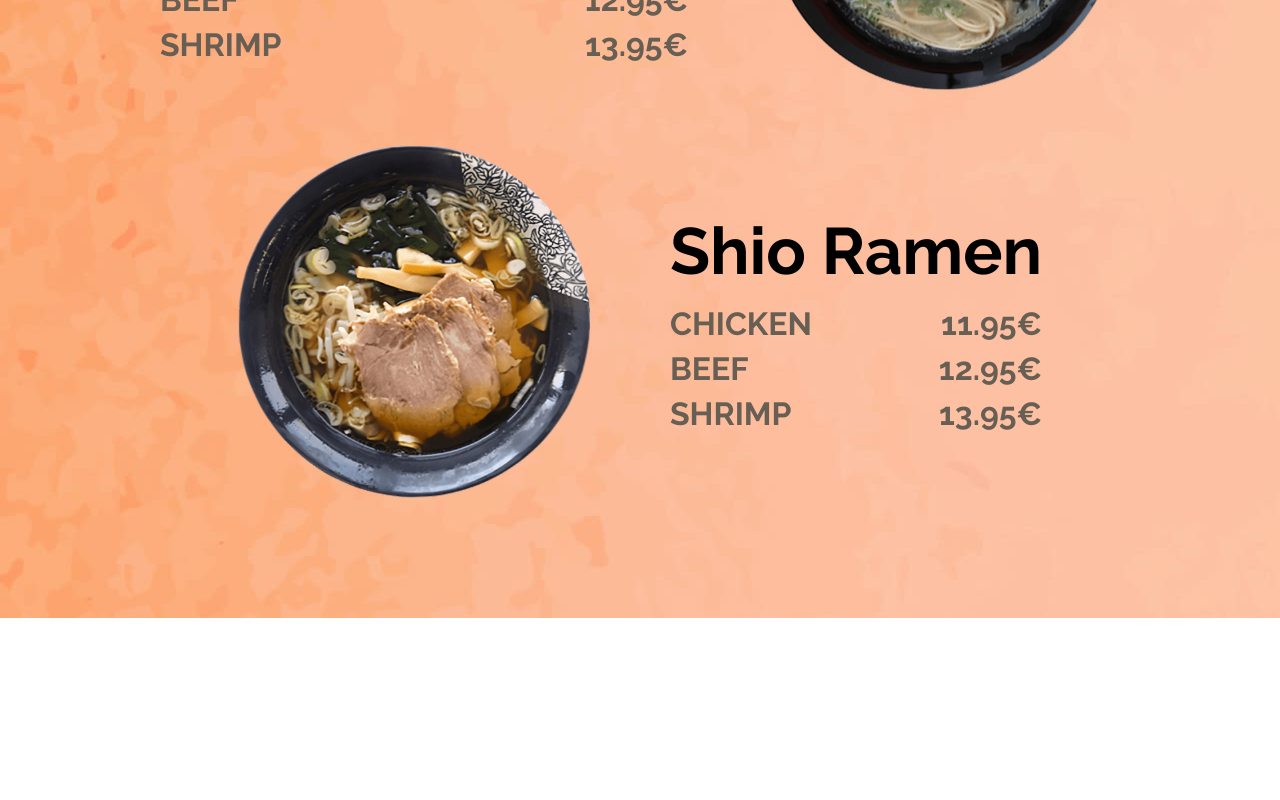
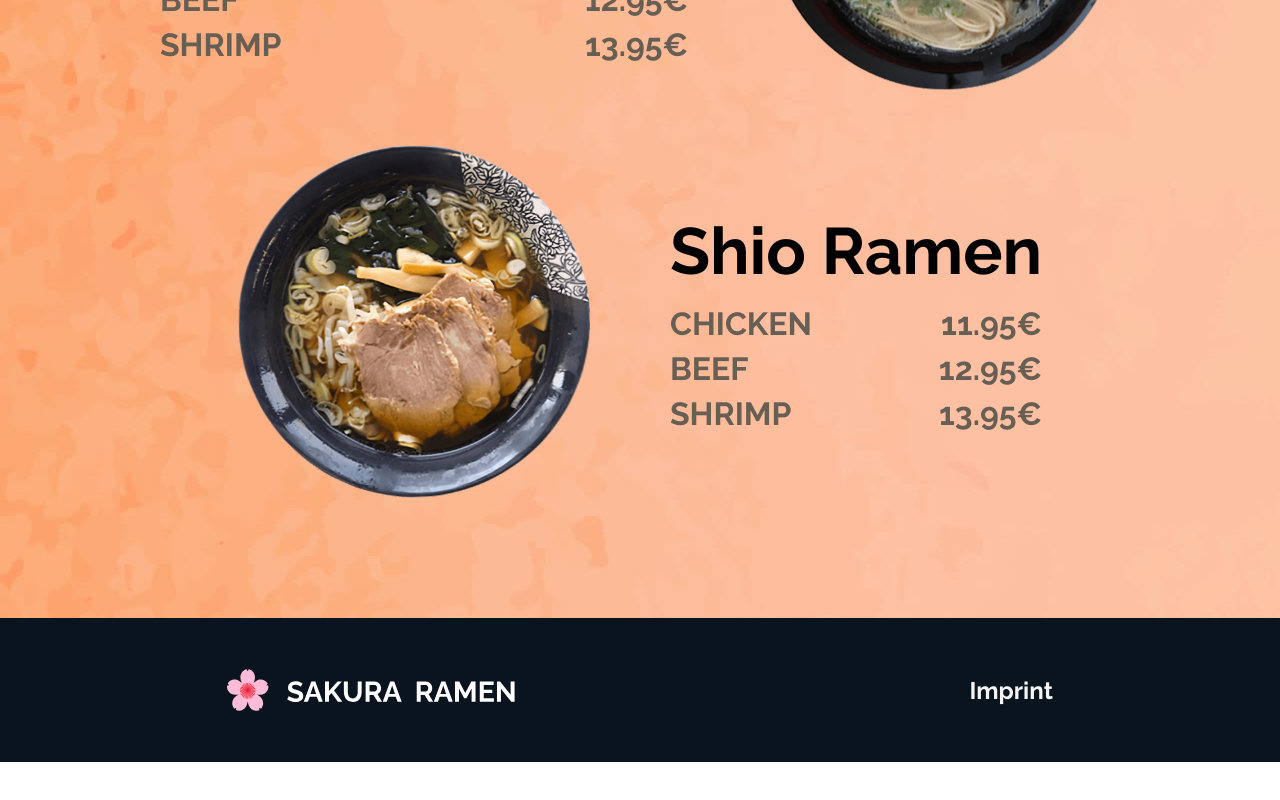
Before and after one commit to batti251/Angular_Sakura, an Angular app: page / in a window 1280 px wide. Shown: the part 2469-3269 px from the top of the page. After the commit the page ends 3231 px from the top, so only its background shows below. Built offline with nearby package versions, Linux system fonts and the light colour scheme.

Commit message:
feat[html,css]: add footer-component

```diff
--- a/src/app/app.component.html
+++ b/src/app/app.component.html
@@ -1,2 +1,3 @@
 <app-main-content></app-main-content>
+<app-footer id="about"></app-footer>
 <router-outlet></router-outlet>
--- a/src/app/app.component.ts
+++ b/src/app/app.component.ts
@@ -2,11 +2,12 @@ import { Component } from '@angular/core';
 import { CommonModule } from '@angular/common';
 import { RouterOutlet } from '@angular/router';
 import { MainContentComponent } from './main-content/main-content.component';
+import { FooterComponent } from './shared/footer/footer.component';
 
 @Component({
   selector: 'app-root',
   standalone: true,
-  imports: [CommonModule, RouterOutlet, MainContentComponent],
+  imports: [CommonModule, RouterOutlet, MainContentComponent, FooterComponent],
   templateUrl: './app.component.html',
   styleUrl: './app.component.scss'
 })
--- a/src/app/main-content/landingPage/navbar/navbar.component.scss
+++ b/src/app/main-content/landingPage/navbar/navbar.component.scss
@@ -15,7 +15,7 @@ nav {
       > a {
         @include fontStyle($c: whitesmoke, $td:none, $fs: 24px, $fw:normal);
         &:hover {
-          @include fontStyle($fs: inherit, $c: #9f0908);
+          @include fontStyle($c: #9f0908);
         }
       }
     }
--- a/src/app/main-content/main-content.component.html
+++ b/src/app/main-content/main-content.component.html
@@ -1,4 +1,3 @@
 <app-landingPage></app-landingPage>
-<app-how-to-order></app-how-to-order>
-<app-our-menu></app-our-menu>
-<app-imprint></app-imprint>
+<app-how-to-order ></app-how-to-order>
+<app-our-menu id="menu"></app-our-menu>
--- a/src/app/main-content/main-content.component.ts
+++ b/src/app/main-content/main-content.component.ts
@@ -3,12 +3,11 @@ import { CommonModule } from '@angular/common';
 import { LandingPageComponent } from './landingPage/landingPage.component';
 import { HowToOrderComponent } from './how-to-order/how-to-order.component';
 import { OurMenuComponent } from './our-menu/our-menu.component'
-import { ImprintComponent } from './../imprint/imprint.component';
 
 @Component({
   selector: 'app-main-content',
   standalone: true,
-  imports: [CommonModule, LandingPageComponent, HowToOrderComponent, OurMenuComponent, ImprintComponent],
+  imports: [CommonModule, LandingPageComponent, HowToOrderComponent, OurMenuComponent],
   templateUrl: './main-content.component.html',
   styleUrl: './main-content.component.scss'
 })
--- /dev/null
+++ b/src/app/shared/footer/footer.component.html
@@ -0,0 +1,9 @@
+<section>
+    <div>
+    <img src="./../../../assets/img/5_section_footer/SVG/sakura_ramen_logo_and_text.svg" alt="Logo of Sakura Ramen">
+    </div>
+
+    <div>
+        <a href="">Imprint</a>
+    </div>
+</section>
--- /dev/null
+++ b/src/app/shared/footer/footer.component.scss
@@ -0,0 +1,22 @@
+@import './../../../styles.scss';
+
+section{
+    @include dFlex($jc: space-around);
+    @include sizeStyle($h: 144px, $w: 100%);
+    @include padding(0 0 0 0);
+    @include backgroundStyle($bgc: #0A141E);
+
+    >div{
+        @include dFlex();
+
+        >img{
+            @include sizeStyle($h: 44px, $w: 288px)
+        }
+        >a{
+            @include fontStyle($fs: 24px, $c: whitesmoke);
+            &:hover{
+                @include fontStyle($c: #9f0908)
+            }
+        }
+    }
+}
--- a/src/app/shared/shared.component.html
+++ /dev/null
@@ -1 +0,0 @@
-<p>shared works!</p>
--- a/src/styles.scss
+++ b/src/styles.scss
@@ -2,7 +2,8 @@
 * {
   margin: 0;
   padding: 0;
-  font-family: "Raleway"
+  font-family: "Raleway";
+  scroll-behavior: smooth;
 }
 
 @mixin dFlex($jc: center, $ai: center, $fd: row, $g: 0) {
```
Also changed, not shown: src/app/shared/footer/footer.component.ts (added, +13 -0 lines), src/app/shared/shared.component.ts (deleted, +0 -12 lines), src/app/shared/shared.component.scss (deleted).
